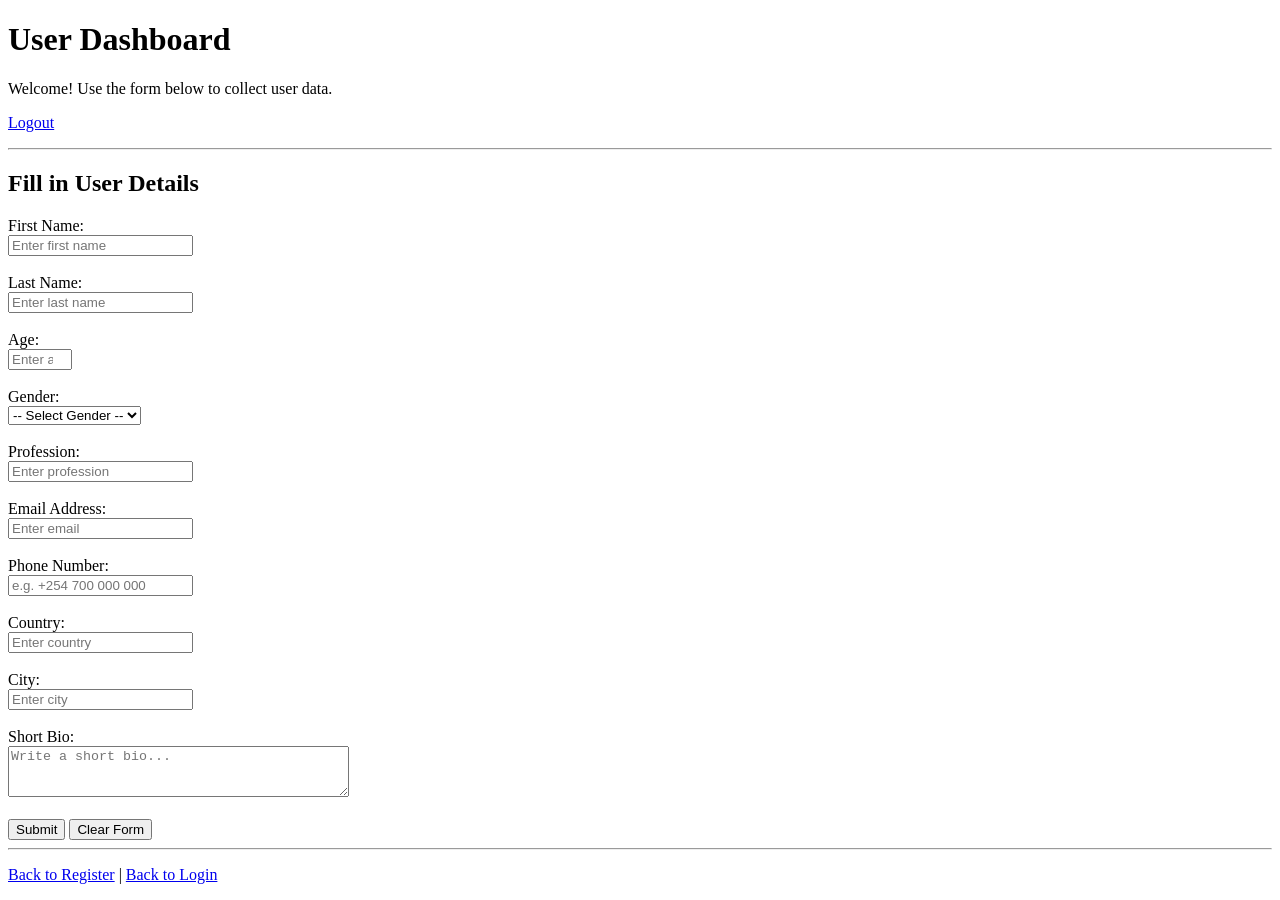
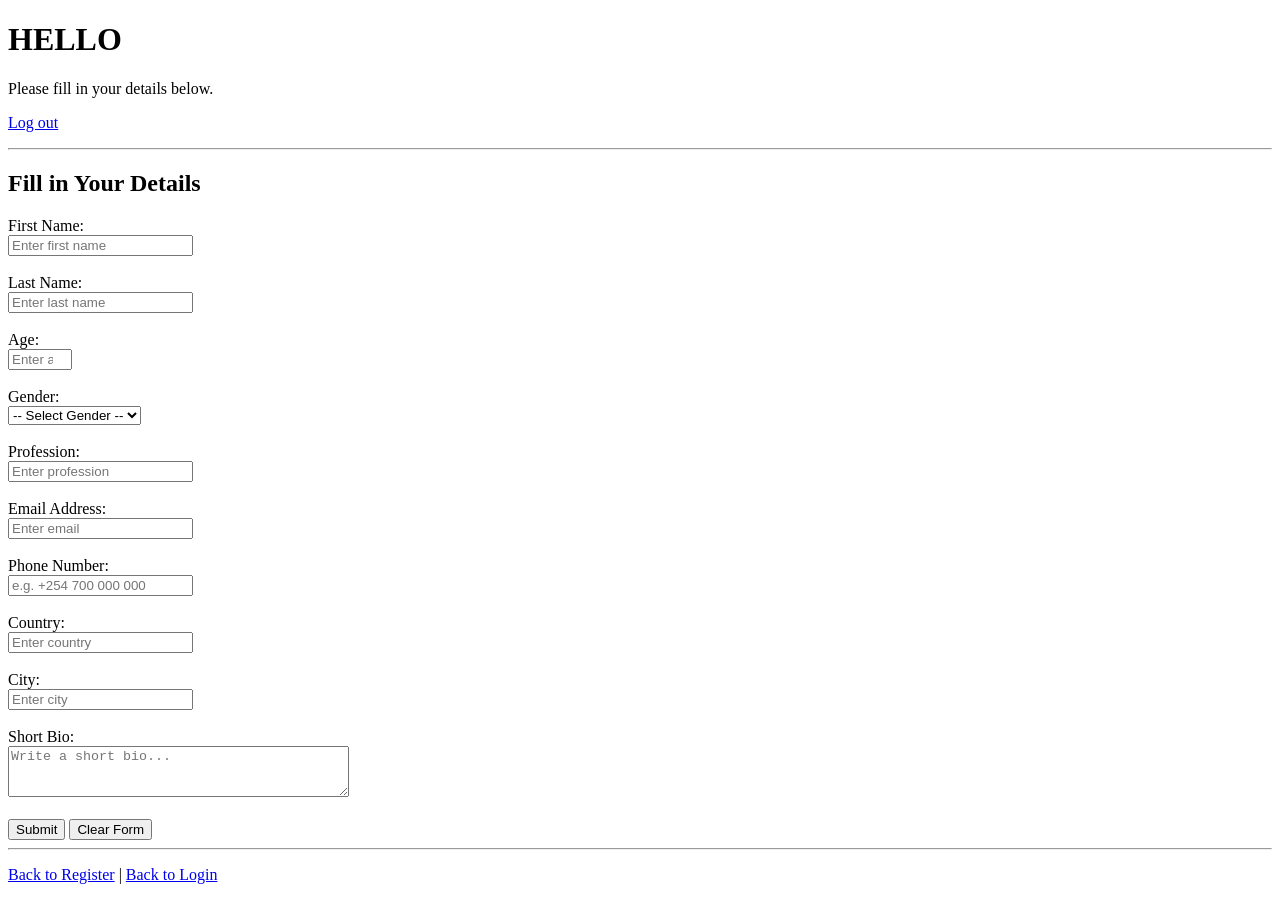
Before and after one commit to RowlandChazima/authentication, a plain HTML site: page dashboard.html in a window 1280 px wide. Drawn offline with Linux system fonts and the light colour scheme.

Commit message:
removed the word user dashboard

```diff
--- a/dashboard.html
+++ b/dashboard.html
@@ -6,13 +6,13 @@
     <title>Dashboard</title>
   </head>
   <body>
-    <h1>User Dashboard</h1>
-    <p>Welcome! Use the form below to collect user data.</p>
-    <p><a href="login.html">Logout</a></p>
+    <h1>HELLO</h1>
+    <p>Please fill in your details below.</p>
+    <p><a href="login.html">Log out</a></p>
 
     <hr />
 
-    <h2>Fill in User Details</h2>
+    <h2>Fill in Your Details</h2>
 
     <form action="dashboard.html" method="get">
       <label for="firstName">First Name:</label><br />
```
